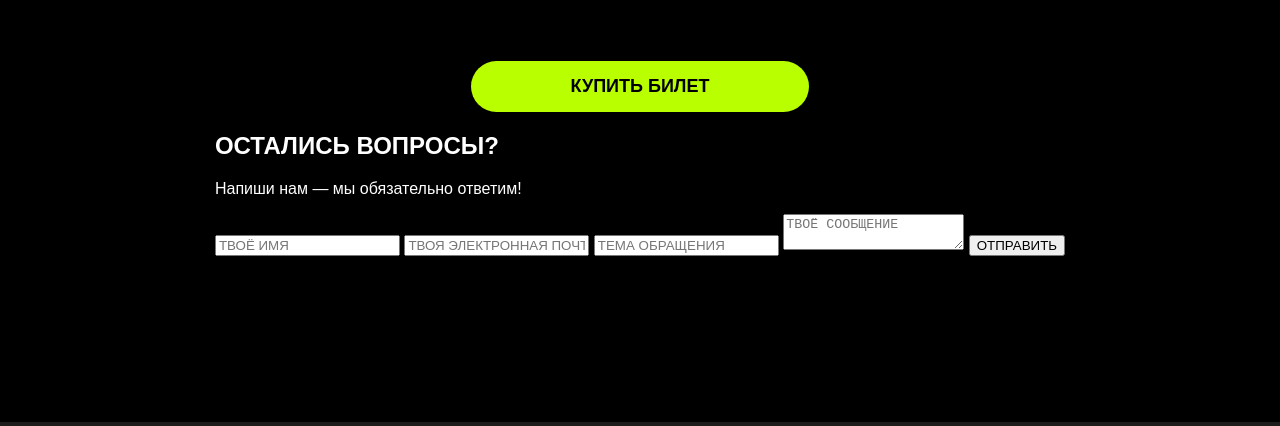
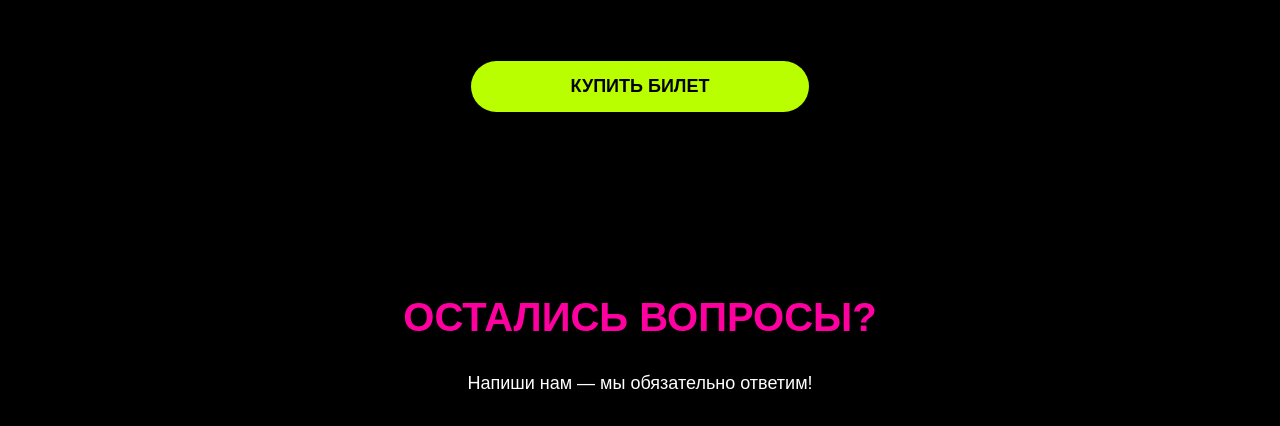
Before and after one commit to avotelanna/Files_-, a plain HTML site: page index.html in a window 1280 px wide. Shown: the part 3430-3856 px from the top of the page. Drawn offline with nearby package versions, Linux system fonts and the light colour scheme.

Commit message:
Update style.css

```diff
--- a/css/style.css
+++ b/css/style.css
@@ -521,3 +521,106 @@ z-index: 1;
   pointer-events: none;
    z-index: 0;
 }
+
+
+/* ===== ФОРМА ОБРАТНОЙ СВЯЗИ ===== */
+
+.contact-section {
+  width: 100%;
+  display: flex;
+  justify-content: center;
+  margin-top: 150px;
+  padding: 0 20px;
+  box-sizing: border-box;
+  z-index: 1;
+}
+
+.contact-wrapper {
+  width: 100%;
+  max-width: 700px;
+  display: flex;
+  flex-direction: column;
+  align-items: center;
+}
+
+.contact-title {
+  font-family: 'Widock TRIAL', sans-serif;
+  font-size: 40px;
+  color: #ff00a0;
+  text-align: center;
+  margin-bottom: 15px;
+}
+
+.contact-description {
+  font-size: 18px;
+  text-align: center;
+  margin-bottom: 35px;
+}
+
+.contact-form {
+  width: 100%;
+  display: flex;
+  flex-direction: column;
+  gap: 20px;
+}
+
+.contact-form input,
+.contact-form textarea {
+  width: 100%;
+  box-sizing: border-box;
+  background: #1c1c1c;
+  border: 1px solid #444;
+  border-radius: 8px;
+  padding: 18px;
+  color: white;
+  font-family: Arial, sans-serif;
+  font-size: 15px;
+  outline: none;
+}
+
+.contact-form input:focus,
+.contact-form textarea:focus {
+  border-color: #baff00;
+}
+
+.contact-form textarea {
+  min-height: 150px;
+  resize: vertical;
+}
+
+.contact-form input::placeholder,
+.contact-form textarea::placeholder {
+  color: #aaa;
+}
+
+.contact-submit {
+  background: #baff00;
+  color: black;
+  border: none;
+  padding: 17px;
+  border-radius: 60px;
+  font-size: 17px;
+  font-weight: bold;
+  cursor: pointer;
+  transition: 0.3s;
+}
+
+.contact-submit:hover {
+  background: #5a0099;
+  color: white;
+}
+
+#form-status {
+  text-align: center;
+  font-size: 16px;
+}
+
+@media (max-width: 600px) {
+  .contact-title {
+    font-size: 28px;
+  }
+
+  .contact-description {
+    font-size: 15px;
+  }
+}
```
